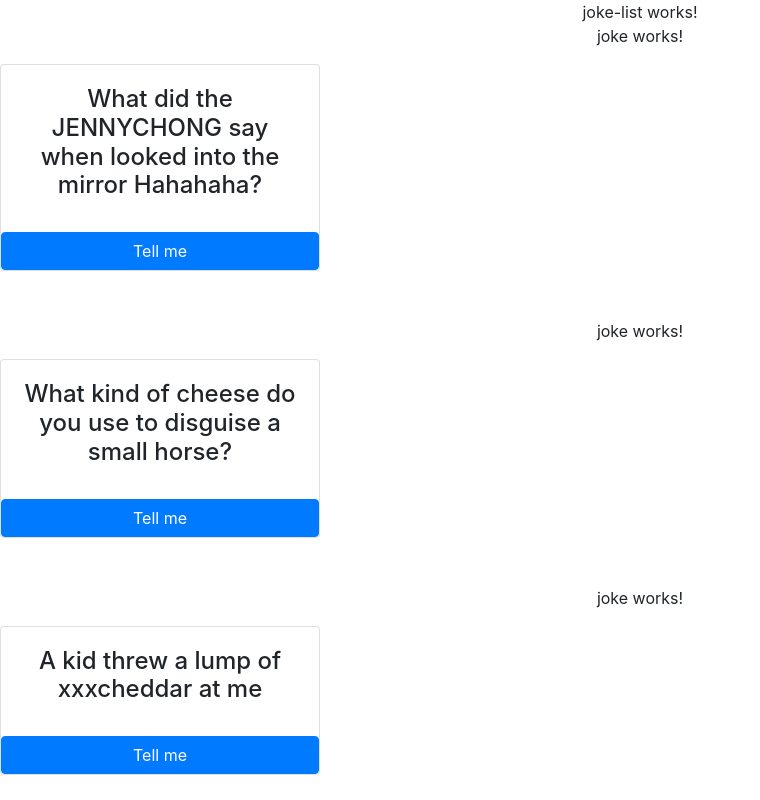
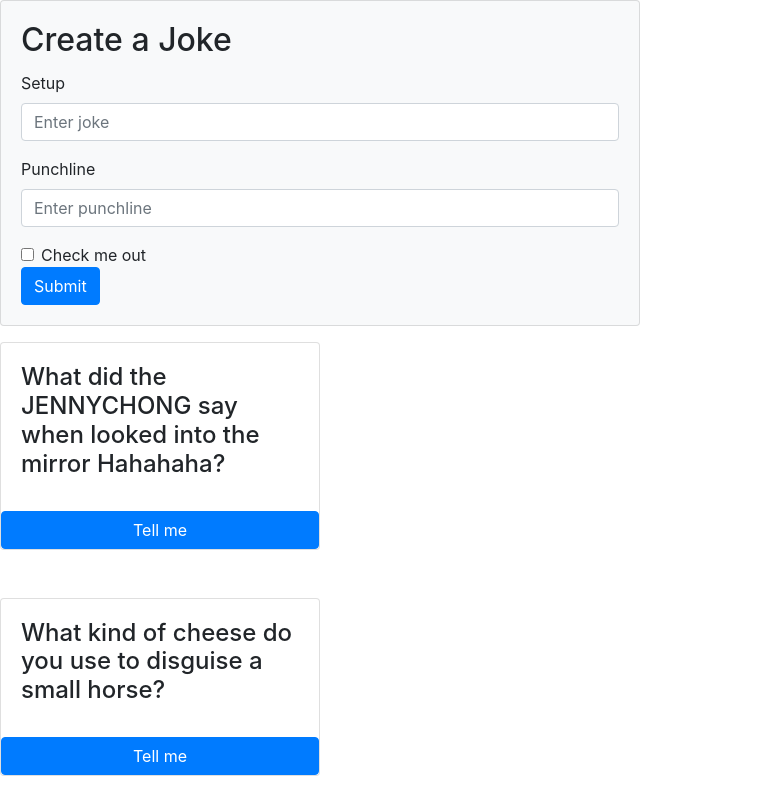
Before and after one commit to jenchong/JCTEST, an Angular app: page / in a window 1280 px wide. Shown: the top 800 px of the page, without its empty margins (0-760 px from the left). Built offline with nearby package versions, Linux system fonts and the light colour scheme.

Commit message:
Add input joke

```diff
--- a/src/app/joke-form/joke-form.component.html
+++ b/src/app/joke-form/joke-form.component.html
@@ -1,3 +1,20 @@
-<p>
-  joke-form works!
-</p>
+<div class="card bg-light mb-3" style="width: 640px;">
+  <div class="card-body">
+    <div class ="card-title">
+      <h2>Create a Joke</h2>
+    </div>
+  <div class="form-group">
+    <label for="inputSetup">Setup</label>
+    <input type="text" class="form-control" id="inputSetup" placeholder="Enter joke" #setup>
+  </div>
+  <div class="form-group">
+    <label for="inputPunchLine">Punchline</label>
+    <input type="text" class="form-control" id="inputPunchLine" placeholder="Enter punchline" #punchline>
+  </div>
+  <div class="form-check">
+    <input type="checkbox" class="form-check-input" id="inputSetup">
+    <label class="form-check-label" for="inputSetup">Check me out</label>
+  </div>
+  <button (click)="createJoke(setup.value, punchline.value)" type="submit" class="btn btn-primary">Submit</button>
+</div>
+</div>
--- a/src/app/joke-form/joke-form.component.ts
+++ b/src/app/joke-form/joke-form.component.ts
@@ -1,4 +1,5 @@
-import { Component, OnInit } from '@angular/core';
+import { Component, OnInit, Output, EventEmitter } from '@angular/core';
+import { Joke } from '../joke/joke.component';
 
 @Component({
   selector: 'app-joke-form',
@@ -6,10 +7,14 @@ import { Component, OnInit } from '@angular/core';
   styleUrls: ['./joke-form.component.css']
 })
 export class JokeFormComponent implements OnInit {
-
+  @Output() jokeCreated = new EventEmitter();
   constructor() { }
 
   ngOnInit() {
   }
 
+  createJoke(setupa: string, punchlinea: string) {
+
+    this.jokeCreated.emit(new Joke(setupa, punchlinea));
+  }
 }
--- a/src/app/joke-list/joke-list.component.html
+++ b/src/app/joke-list/joke-list.component.html
@@ -1,4 +1,4 @@
 <p>
-  joke-list works!
-  <app-joke *ngFor="let j of jokes" [joke]="j"></app-joke> <app-joke-form></app-joke-form>
+    <app-joke-form (jokeCreated)="addJoke($event)"></app-joke-form>
+    <app-joke *ngFor="let j of jokes" [joke]="j"></app-joke>
 </p>
--- a/src/app/joke-list/joke-list.component.ts
+++ b/src/app/joke-list/joke-list.component.ts
@@ -18,6 +18,10 @@ export class JokeListComponent implements OnInit {
     ];
   }
 
+  addJoke(joke) {
+  this.jokes.unshift(joke);
+  }
+
   ngOnInit() {
   }
 
--- a/src/app/joke/joke.component.html
+++ b/src/app/joke/joke.component.html
@@ -1,7 +1,4 @@
-<p>
-  joke works!
 
-</p>
 <div class="card mb-5" style="width: 320px;">
   <div class="card-body">
   <h4 class="card-title">
```
Also changed, not shown: src/app/app.component.html (+2 -2 lines).
